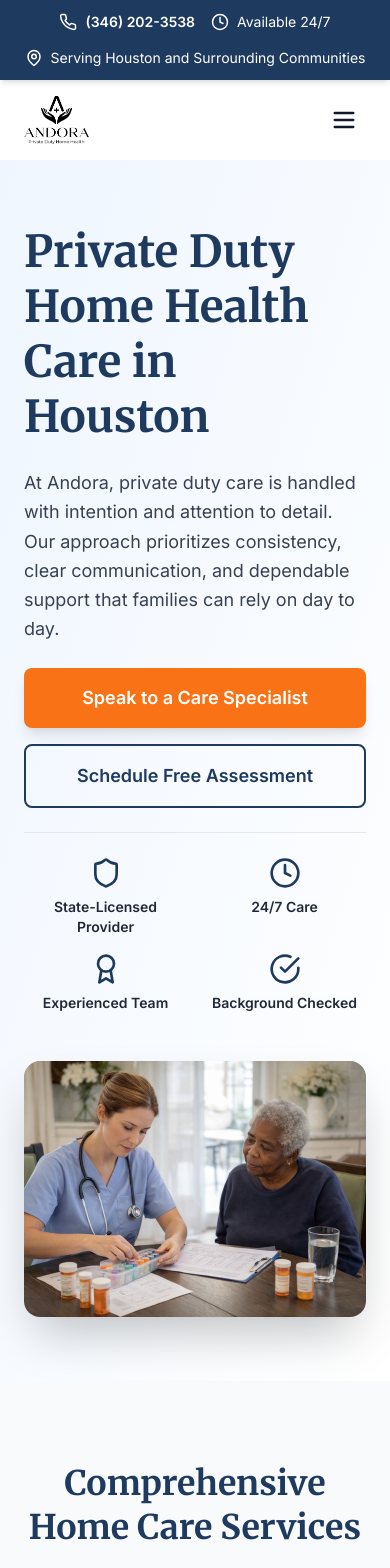
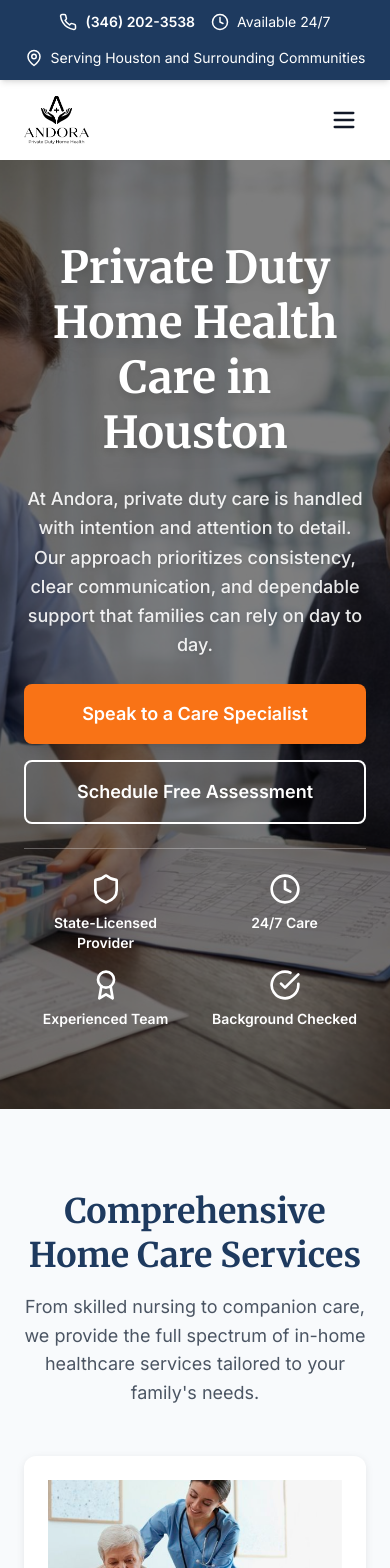
Before and after one commit to BIG-PRIMEZ/Andora, a React (Vite) app: page / in a window 390 px wide. Shown: the top 1568 px of the page. Built offline with nearby package versions, Linux system fonts and the light colour scheme.

Commit message:
refactor: Update coverage areas and enhance page styles for consistency and clarity

```diff
--- a/src/components/CoverageArea.tsx
+++ b/src/components/CoverageArea.tsx
@@ -3,17 +3,19 @@ import Section from './Section';
 
 const areas = [
   'Downtown Houston',
-  'The Woodlands',
+  'Texas Medical Center (TMC)',
+  'Heights',
+  'River Oaks',
+  'West University',
+  'Bellaire',
+  'Memorial',
+  'Energy Corridor',
+  'Katy',
   'Sugar Land',
   'Pearland',
-  'Katy',
+  'Cypress',
   'Spring',
-  'Cypress',
-  'Memorial',
-  'River Oaks',
-  'Bellaire',
-  'West University',
-  'Heights',
+  'The Woodlands',
 ];
 
 export default function CoverageArea() {
--- a/src/components/Hero.tsx
+++ b/src/components/Hero.tsx
@@ -6,19 +6,23 @@ export default function Hero() {
   const navigate = useNavigate();
 
   return (
-    <section id="home" className="bg-gradient-to-br from-blue-50 to-white py-16 md:py-24">
-      <div className="container-custom">
-        <div className="grid md:grid-cols-2 gap-12 items-center">
-          <div className="space-y-6">
-            <h1 className="text-h1 md:text-[52px] lg:text-[60px] text-primary leading-tight">
+    <section
+      id="home"
+      className="relative bg-cover bg-no-repeat py-20 md:py-32"
+      style={{ backgroundImage: "url('/Layer12.jpeg')", backgroundPosition: 'center 20%' }}
+    >
+      <div className="absolute inset-0 bg-black/50" />
+      <div className="container-custom relative z-10">
+        <div className="max-w-3xl mx-auto text-center space-y-6">
+          <h1 className="text-h1 md:text-[52px] lg:text-[60px] text-white leading-tight font-bold drop-shadow-lg">
             Private Duty Home Health Care in Houston
           </h1>
 
-            <p className="text-body text-gray-700 leading-relaxed">
+          <p className="text-lg text-white/90 leading-relaxed font-medium drop-shadow">
             At Andora, private duty care is handled with intention and attention to detail. Our approach prioritizes consistency, clear communication, and dependable support that families can rely on day to day.
           </p>
 
-            <div className="flex flex-col sm:flex-row gap-4">
+          <div className="flex flex-col sm:flex-row gap-4 justify-center">
             <Button
               variant="cta"
               size="large"
@@ -30,42 +34,28 @@ export default function Hero() {
               variant="outline"
               size="large"
               onClick={() => navigate('/contact')}
+              className="border-white text-white hover:bg-white hover:text-primary"
             >
               Schedule Free Assessment
             </Button>
           </div>
 
-            <div className="grid grid-cols-2 md:grid-cols-4 gap-4 pt-6 border-t border-gray-200">
+          <div className="grid grid-cols-2 md:grid-cols-4 gap-4 pt-6 border-t border-white/30">
             <div className="flex flex-col items-center text-center">
-                <Shield className="text-primary mb-2" size={32} />
-                <p className="text-sm font-semibold text-gray-800">State-Licensed Provider</p>
+              <Shield className="text-white mb-2" size={32} />
+              <p className="text-sm font-semibold text-white">State-Licensed Provider</p>
             </div>
             <div className="flex flex-col items-center text-center">
-                <Clock className="text-primary mb-2" size={32} />
-                <p className="text-sm font-semibold text-gray-800">24/7 Care</p>
+              <Clock className="text-white mb-2" size={32} />
+              <p className="text-sm font-semibold text-white">24/7 Care</p>
             </div>
             <div className="flex flex-col items-center text-center">
-                <Award className="text-primary mb-2" size={32} />
-                <p className="text-sm font-semibold text-gray-800">Experienced Team</p>
+              <Award className="text-white mb-2" size={32} />
+              <p className="text-sm font-semibold text-white">Experienced Team</p>
             </div>
             <div className="flex flex-col items-center text-center">
-                <CheckCircle className="text-primary mb-2" size={32} />
-                <p className="text-sm font-semibold text-gray-800">Background Checked</p>
-              </div>
-            </div>
-          </div>
-
-          <div className="relative">
-            <div className="aspect-[4/3] rounded-2xl overflow-hidden shadow-2xl">
-              <img
-                src="/Layer12.jpeg"
-                alt="Compassionate nurse providing care to elderly patient in comfortable home setting"
-                className="w-full h-full object-cover"
-              />
-            </div>
-            <div className="absolute -bottom-6 -left-6 bg-white p-6 rounded-xl shadow-xl hidden md:block">
-              <p className="text-3xl font-bold text-primary">24/7</p>
-              <p className="text-sm text-gray-600">Care Available</p>
+              <CheckCircle className="text-white mb-2" size={32} />
+              <p className="text-sm font-semibold text-white">Background Checked</p>
             </div>
           </div>
         </div>
--- a/src/components/WhyChooseUs.tsx
+++ b/src/components/WhyChooseUs.tsx
@@ -25,10 +25,10 @@ const features = [
 ];
 
 const stats = [
-  { number: '24/7', label: 'Availability' },
-  { number: '100%', label: 'State-Licensed Provider' },
-  { number: '5-Star', label: 'Quality Care' },
-  { number: 'RN/LVN', label: 'Certified Staff' },
+  { number: '24/7', label: 'Care Availability' },
+  { number: 'State-Licensed', label: 'Home Care Provider' },
+  { number: 'RN-Led', label: 'Clinical Oversight' },
+  { number: '5-Star', label: 'Family-Rated Care' },
 ];
 
 export default function WhyChooseUs() {
--- a/src/pages/AboutPage.tsx
+++ b/src/pages/AboutPage.tsx
@@ -27,17 +27,16 @@ export default function AboutPage() {
   ];
 
   const stats = [
-    { number: '24/7', label: 'Availability' },
-    { number: '100%', label: 'State-Licensed Provider' },
-    { number: 'RN/LVN', label: 'Certified Staff' },
-    { number: '5-Star', label: 'Quality Care' }
+    { number: '24/7', label: 'Care Availability' },
+    { number: 'State-Licensed', label: 'Home Care Provider' },
+    { number: 'RN-Led', label: 'Clinical Oversight' },
+    { number: '5-Star', label: 'Family-Rated Care' }
   ];
 
   return (
     <>
       <Section
-        className="pt-44 pb-24 bg-cover bg-no-repeat min-h-[500px] flex items-center"
-
+        className="pt-24 pb-8 bg-gradient-to-br from-blue-50 to-white"
       >
         <div className="text-center max-w-3xl mx-auto bg-white/80 backdrop-blur-sm rounded-2xl p-8">
           <h1 className="heading-1 mb-6">About Andora</h1>
--- a/src/pages/CaregiversPage.tsx
+++ b/src/pages/CaregiversPage.tsx
@@ -63,7 +63,7 @@ export default function CaregiversPage() {
   return (
     <>
       <Section
-        className="pt-44 pb-24 bg-cover bg-no-repeat min-h-[500px] flex items-center"
+        className="pt-24 pb-8 bg-gradient-to-br from-blue-50 to-white"
       >
         <div className="text-center max-w-3xl mx-auto bg-white/80 backdrop-blur-sm rounded-2xl p-8">
           <h1 className="heading-1 mb-6">Our Caregivers</h1>
--- a/src/pages/ContactPage.tsx
+++ b/src/pages/ContactPage.tsx
@@ -59,7 +59,7 @@ export default function ContactPage() {
     {
       icon: Clock,
       title: 'Office Hours',
-      details: ['Mon-Fri: 8:00 AM - 6:00 PM', 'Sat-Sun: On-call support'],
+      details: ['Mon-Fri: 8:00 AM - 5:00 PM', 'Sat-Sun: On-call support'],
       action: null
     }
   ];
@@ -67,7 +67,7 @@ export default function ContactPage() {
   return (
     <>
       <Section
-        className="pt-44 pb-24 bg-cover bg-no-repeat min-h-[500px] flex items-center"
+        className="pt-24 pb-8 bg-gradient-to-br from-blue-50 to-white"
       >
         <div className="text-center max-w-3xl mx-auto bg-white/80 backdrop-blur-sm rounded-2xl p-8">
           <h1 className="heading-1 mb-6">Contact Us</h1>
--- a/src/pages/ResourcesPage.tsx
+++ b/src/pages/ResourcesPage.tsx
@@ -119,7 +119,7 @@ export default function ResourcesPage() {
   return (
     <>
       <Section
-        className="pt-44 pb-24 bg-cover bg-no-repeat min-h-[500px] flex items-center"
+        className="pt-24 pb-8 bg-gradient-to-br from-blue-50 to-white"
       >
         <div className="text-center max-w-3xl mx-auto bg-white/80 backdrop-blur-sm rounded-2xl p-8">
           <h1 className="heading-1 mb-6">Resources & Support</h1>
--- a/src/pages/ServicesPage.tsx
+++ b/src/pages/ServicesPage.tsx
@@ -56,12 +56,12 @@ export default function ServicesPage() {
   return (
     <>
       <Section
-        className="pt-44 pb-24 bg-cover bg-no-repeat min-h-[500px] flex items-center"
+        className="pt-24 pb-8 bg-cover bg-no-repeat min-h-[400px] flex items-center"
         style={{ backgroundImage: "url('/Layer11.jpeg')", backgroundPosition: 'center 20%' }}
       >
-        <div className="text-center max-w-3xl mx-auto bg-white/80 backdrop-blur-sm rounded-2xl p-8">
-          <h1 className="heading-1 mb-6">Our Services</h1>
-          <p className="text-xl text-gray-600 leading-relaxed">
+        <div className="text-center max-w-3xl mx-auto p-8">
+          <h1 className="heading-1 mb-6 text-white font-bold drop-shadow-lg">Our Services</h1>
+          <p className="text-xl text-white font-semibold leading-relaxed drop-shadow-lg">
             Comprehensive private duty nursing and care services tailored to meet your unique needs. Our experienced team is dedicated to providing the highest quality care in the comfort of your home.
           </p>
         </div>
```
Lines whose indentation alone changed are shown as unchanged.
